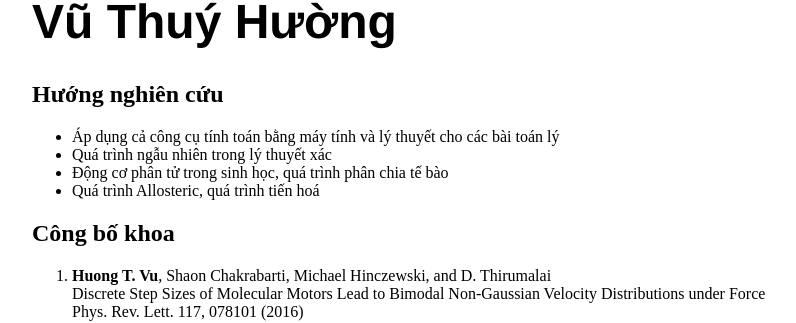
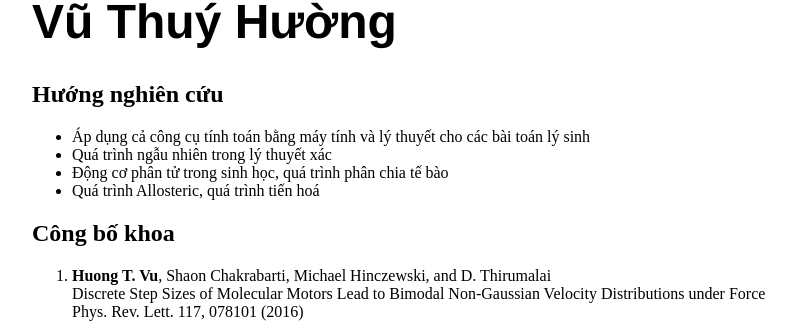
Before and after one commit to huongtvu/meoy9.github.io, a Jekyll site: the page built from vietnamese/index.html, in a window 1280 px wide. Shown: the part 116-439 px from the top of the page, without its empty margins (160-956 px from the left). Built offline with Jekyll 4.4.1, drawn with Linux system fonts in a browser that asks for light colours.

Commit message:
Update index.html

```diff
--- a/vietnamese/index.html
+++ b/vietnamese/index.html
@@ -6,7 +6,7 @@
 	<h1>Vũ Thuý Hường </h1>
 	<h2> Hướng nghiên cứu   </h2>
 	<ul>
-		<li> Áp dụng cả công cụ tính toán bằng máy tính và lý thuyết cho các bài toán lý  </li>
+		<li> Áp dụng cả công cụ tính toán bằng máy tính và lý thuyết cho các bài toán lý sinh </li>
 		<li> Quá trình ngẫu nhiên trong lý thuyết xác </li>
 		<li> Động cơ phân tử trong sinh học, quá trình phân chia tế bào</li>
 		<li> Quá trình Allosteric, quá trình tiến hoá </li>
```
